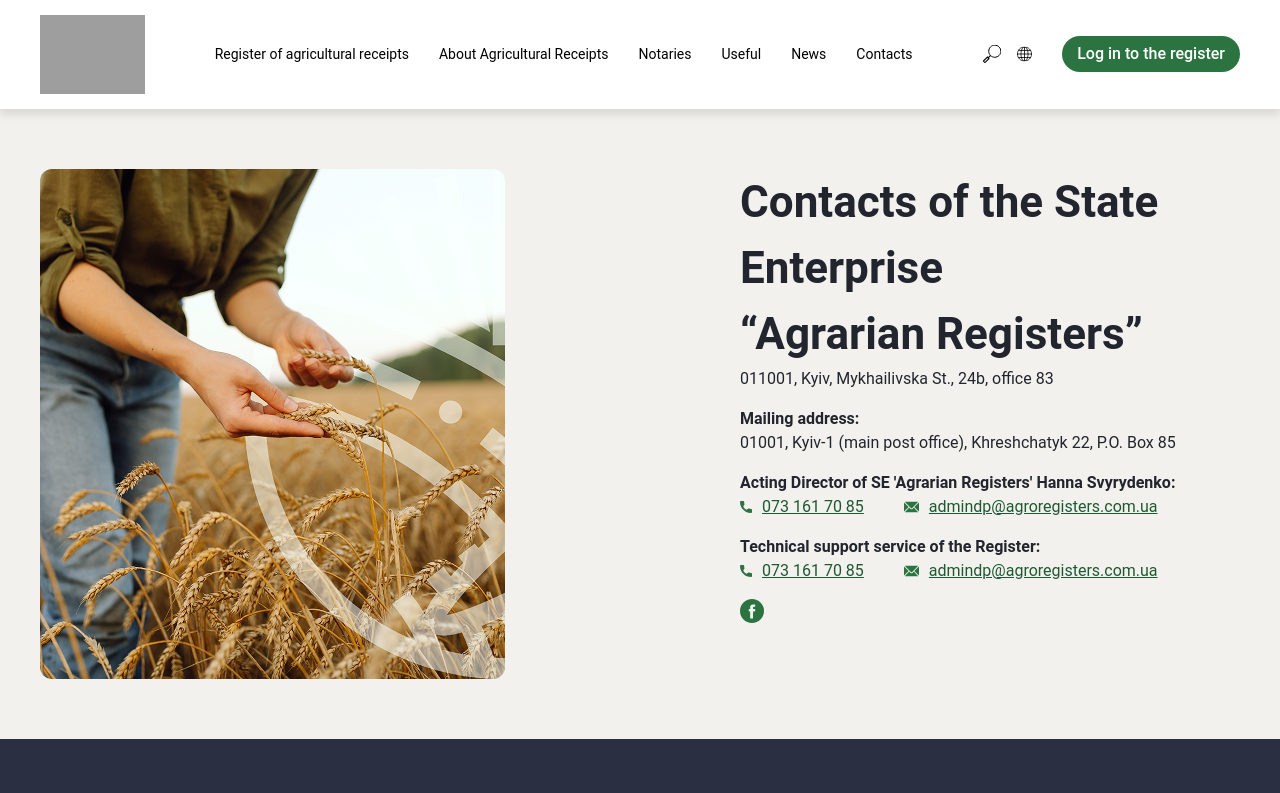
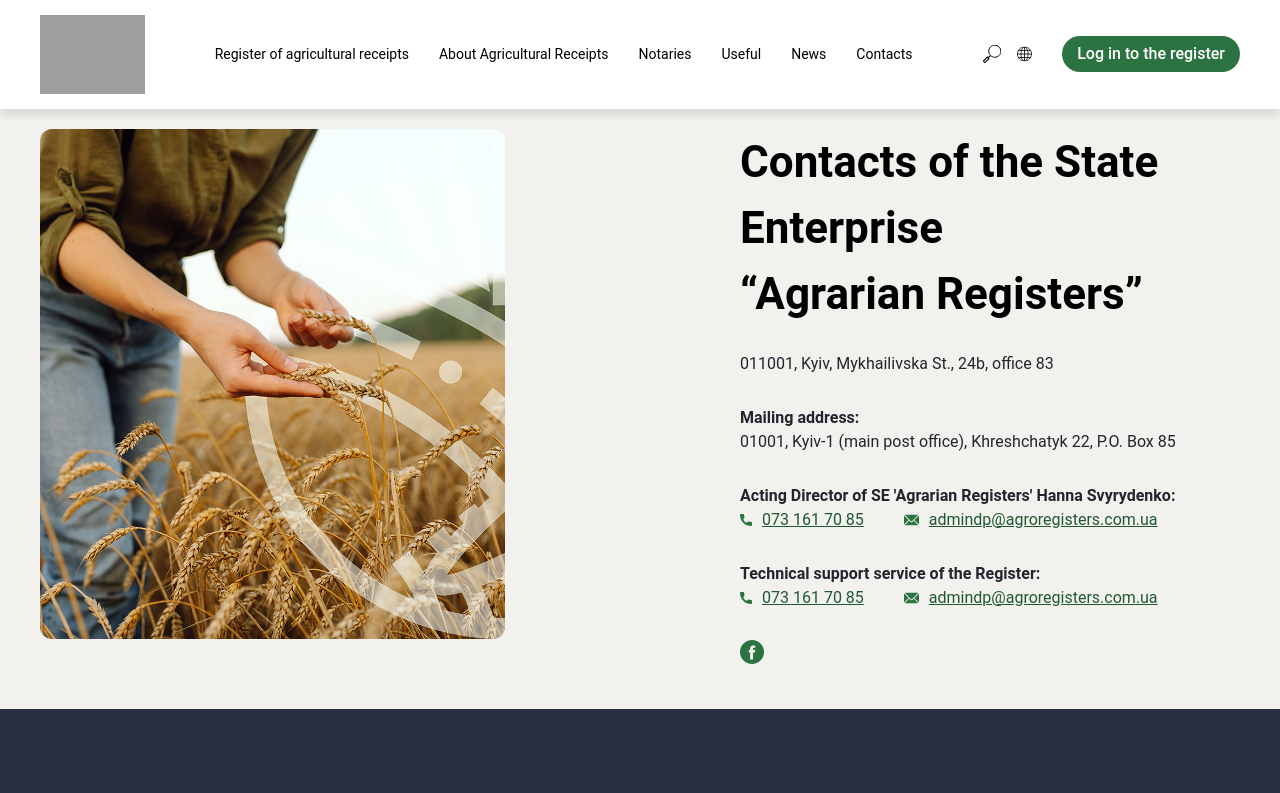
Before and after one commit to ILLIA990/agroregisters-tim, a Next.js app: page /en/contacts in a window 1280 px wide. Shown: the top 793 px of the page. Built offline with nearby package versions, Linux system fonts and the light colour scheme; grey boxes are pictures that could not be loaded.

Commit message:
Contacts
Signed-off-by: TimRat2007 <timofeikr2007@gmail.com>

```diff
--- a/src/app/components/LegalSlider.jsx
+++ b/src/app/components/LegalSlider.jsx
@@ -33,8 +33,10 @@
         <div className={styles.container}>
             <div className="headerLegal">
                 <div>
-                    <h2 className={styles.heading}>{t('title1')}</h2>
-                    <h2 className={styles.heading}>{t('title2')}</h2>
+                    <h2 className={styles.heading}>{t('title1')}
+                        <br />
+                        {t('title2')}</h2>
+
                 </div>
                 <img src="/scale-of-justice.svg" alt="justice scale" />
             </div>
--- a/src/app/styles/contacs.css
+++ b/src/app/styles/contacs.css
@@ -1,5 +1,5 @@
 .contact-grid {
-    margin: 40px 0;
+    margin: 100px 40;
     display: flex;
     justify-content: space-between;
 }
@@ -9,6 +9,13 @@
     object-fit: cover;
     max-width: 100%;
     height: auto;
+}
+.contact-info > h1 {
+  /* твои изменения */
+  font-size: 44px;
+  font-weight: 700;
+  margin-bottom: 25px;
+  color: #000000;
 }
 
 .contact-info {
@@ -22,12 +29,14 @@
 
 .contact-info p {
     font-size: 16px;
-    margin-bottom: 16px;
+    margin-bottom: 30px;
+    width: 550;
 }
 
 .contact-info a {
     color: #1E5932;
     text-decoration: underline;
+    width: 115;
 }
 .contacts-logo {
     display: flex;
--- a/src/app/styles/legalSlider.module.css
+++ b/src/app/styles/legalSlider.module.css
@@ -11,8 +11,9 @@
     color: #22252E;
     text-align: center;
     text-align: left;
+    margin-top: 60;
+    margin-bottom: 30;
 }
-
 .slide {
     height: 600px;
     position: relative;
```
